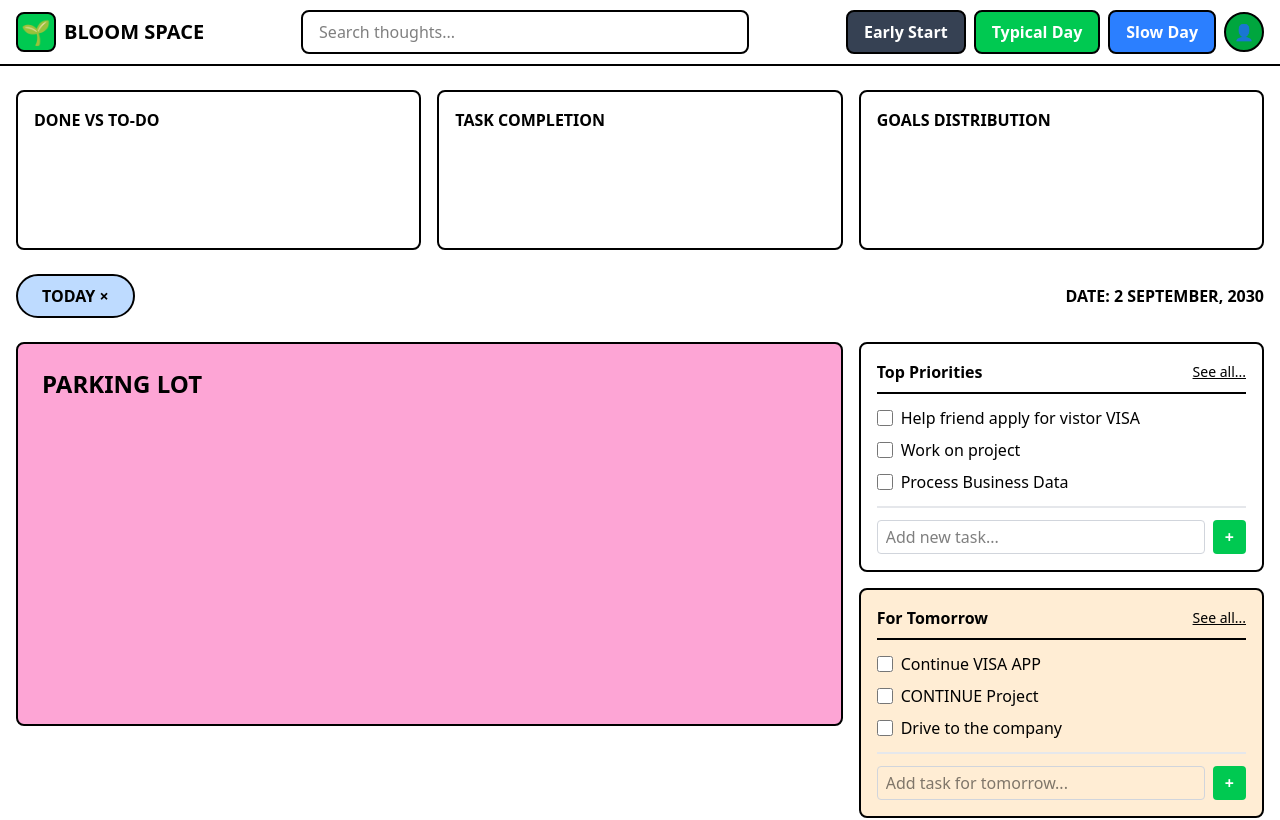
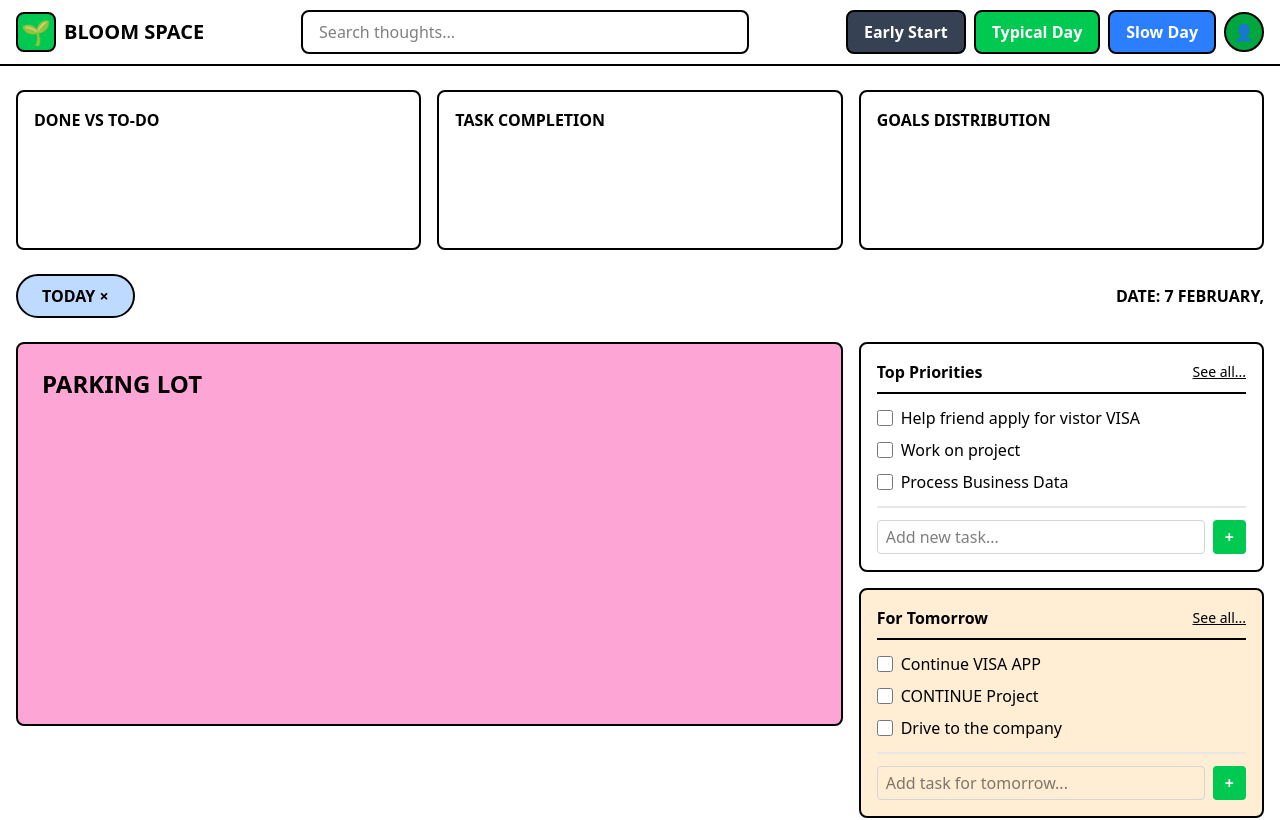
Before and after one commit to HosnyYousef/bloom-workload-engine, a React (Vite) app in the folder bloomspaceapp/frontend/: page / in a window 1280 px wide. Shown: the top 820 px of the page. Built offline with nearby package versions, Linux system fonts and the light colour scheme.

Commit message:
added DateDisplay.jsx and its code

```diff
--- a/bloomspaceapp/frontend/src/App.jsx
+++ b/bloomspaceapp/frontend/src/App.jsx
@@ -2,6 +2,7 @@ import Navbar from "./components/Navbar";
 import TopPriorities from "./components/TopPriorities";
 import ForTomorrow from "./components/ForTomorrow";
 import DontForget from "./components/DontForget";
+import DateDisplay from "./components/DateDisplay";
 
 const App = () => {
   return (
@@ -23,17 +24,17 @@ const App = () => {
           </div>
         </div>
 
-        {/* Date Dection */}
+        {/* Date section */}
         <div className="flex justify-between items-center mb-6">
           <div className="bg-blue-200 border-2 border-black rounded-full px-6 py-2">
             <span className="font-bold">TODAY ×</span>
           </div>
-          <div className="font-bold">DATE: 2 SEPTEMBER, 2030</div>
+          <DateDisplay />
         </div>
 
         {/* Main Content Grid */}
         <div className="grid grid-cols-3 gap-4">
-          {/* Left Side - Parking Lod (spans 2 columns) */}
+          {/* Left Side - Parking Lot (spans 2 columns) */}
           <div className="col-span-2 bg-pink-300 border-2 border-black rounded-lg p-6 h-96">
             <p className="font-bold text-2xl">PARKING LOT</p>
           </div>
--- /dev/null
+++ b/bloomspaceapp/frontend/src/components/DateDisplay.jsx
@@ -0,0 +1,17 @@
+const DateDisplay = () => {
+    // get the current date once when the component mounts
+    const today = new Date()
+
+    // Format: "2 SEPTEMBER, 2030"
+    const day = today.getDate();
+    const month = today.toLocaleString('en-US', { month: 'long' }).toUpperCase()
+    const year = today.getFullYear
+
+    return (
+        <div className="font-bold">
+            DATE: {day} {month}, {year}
+        </div>
+    )
+}
+
+export default DateDisplay
```
